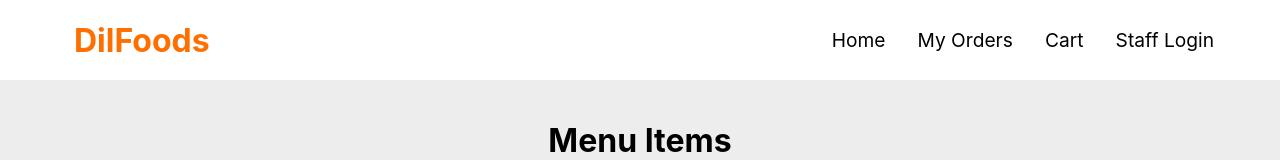
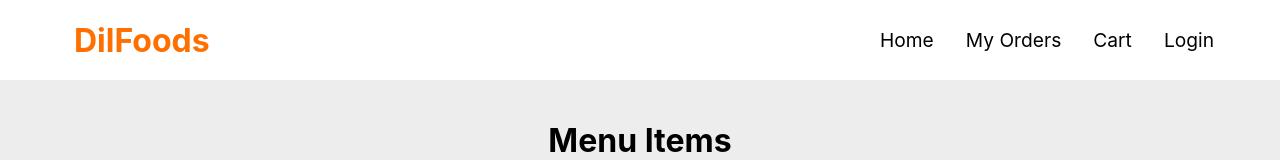
Before and after one commit to Yashg2910/dilfoods-frontend, a React (Create React App) app: page / in a window 1280 px wide. Shown: the top 160 px of the page. Built offline with nearby package versions, Linux system fonts and the light colour scheme; no server answers.

Commit message:
Moved staff login -> generic login

```diff
--- a/src/components/Staff/StaffLogin/StaffLogin.js
+++ b/src/components/Login/Login.js
@@ -1,15 +1,15 @@
 import React, { useState } from 'react';
 import { useNavigate } from 'react-router-dom';
-import { usersApi } from '../../../api/usersApi';
-import Navbar from '../../Navbar/Navbar';
-import "./StaffLogin.css";
+import { usersApi } from '../../api/usersApi';
+import Navbar from '../Navbar/Navbar';
+import "./Login.css";
 import { useSelector } from 'react-redux';
 import { useDispatch } from 'react-redux'
-import { login } from '../../../redux/userSlice';
-import Button from "../../Button/Button";
-import {userSession} from "../../../api/userSession";
+import { login } from '../../redux/userSlice';
+import Button from "../Button/Button";
+import {userSession} from "../../api/userSession";
 
-const StaffLogin = () => {
+const Login = () => {
   const [email, setEmail] = useState('');
   const [password, setPassword] = useState('');
   const [emailError, setEmailError] = useState('');
@@ -78,7 +78,7 @@ const StaffLogin = () => {
             <p>Email: {userState.user.email}</p>
           </> :
           <>
-            <h1>Staff Login</h1>
+            <h1>Login</h1>
             <form onSubmit={handleSubmit}>
               <div className="form-group">
                 <label htmlFor="email">Email</label>
@@ -110,4 +110,4 @@ const StaffLogin = () => {
   );
 };
 
-export default StaffLogin;
+export default Login;
--- a/src/components/Navbar/Navbar.js
+++ b/src/components/Navbar/Navbar.js
@@ -29,11 +29,6 @@ const Navbar = ({forStaff}) => {
       <li className="nav-item">
         <Link to="/cart" className="nav-link">
           Cart {!!cart.items.length && <span className='cart-badge'>{cart.items.length}</span>}
-        </Link>
-      </li>
-      <li className="nav-item">
-        <Link to="/staff/login" className="nav-link">
-          Staff Login
         </Link>
       </li>
       {userState?.user?.role === "STAFF" &&
@@ -80,6 +75,13 @@ const Navbar = ({forStaff}) => {
         <ul className="nav-menu">
           {!forStaff && customerListItems()}
           {forStaff && staffListItems()}
+          {!userState?.user &&
+            <li className="nav-item">
+              <Link to="/login" className="nav-link">
+                Login
+              </Link>
+            </li>
+          }
           {userState?.user &&
             <li className="nav-item" onClick={onLogout}>
               <Link to="/staff/menuItems" className="nav-link">
--- a/src/routes/routes.js
+++ b/src/routes/routes.js
@@ -1,6 +1,6 @@
 import Home from "../components/Home/Home";
 import Cart from "../components/Cart/Cart";
-import StaffLogin from "../components/Staff/StaffLogin/StaffLogin";
+import Login from "../components/Login/Login";
 import MenuItemsPage from "../components/Staff/MenuItemsPage/MenuItemsPage";
 import ErrorPage from "../components/ErrorPage/ErrorPage";
 import Orders from "../components/Orders/Orders";
@@ -17,8 +17,8 @@ const routes = [
     element: <Cart/>,
   },
   {
-    path: "/staff/login",
-    element: <StaffLogin/>
+    path: "/login",
+    element: <Login/>
   },
   {
     path: "/staff/menuItems",
```
Also changed, not shown: src/components/Login/Login.css (renamed from src/components/Staff/StaffLogin/StaffLogin.css).
